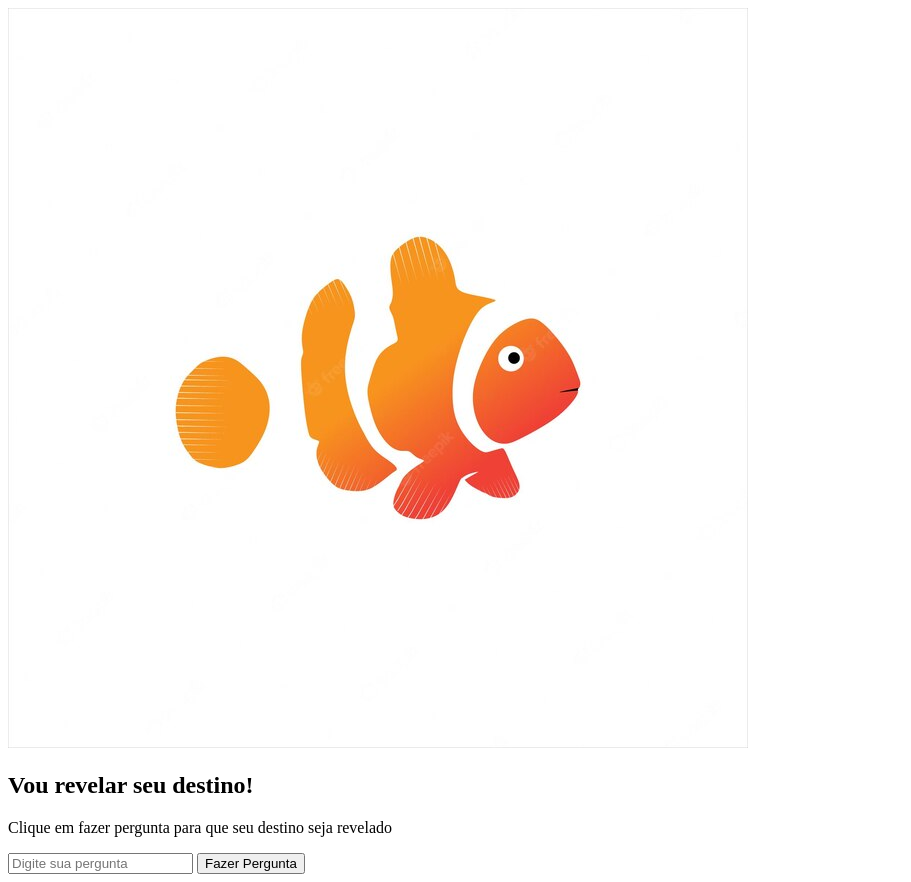
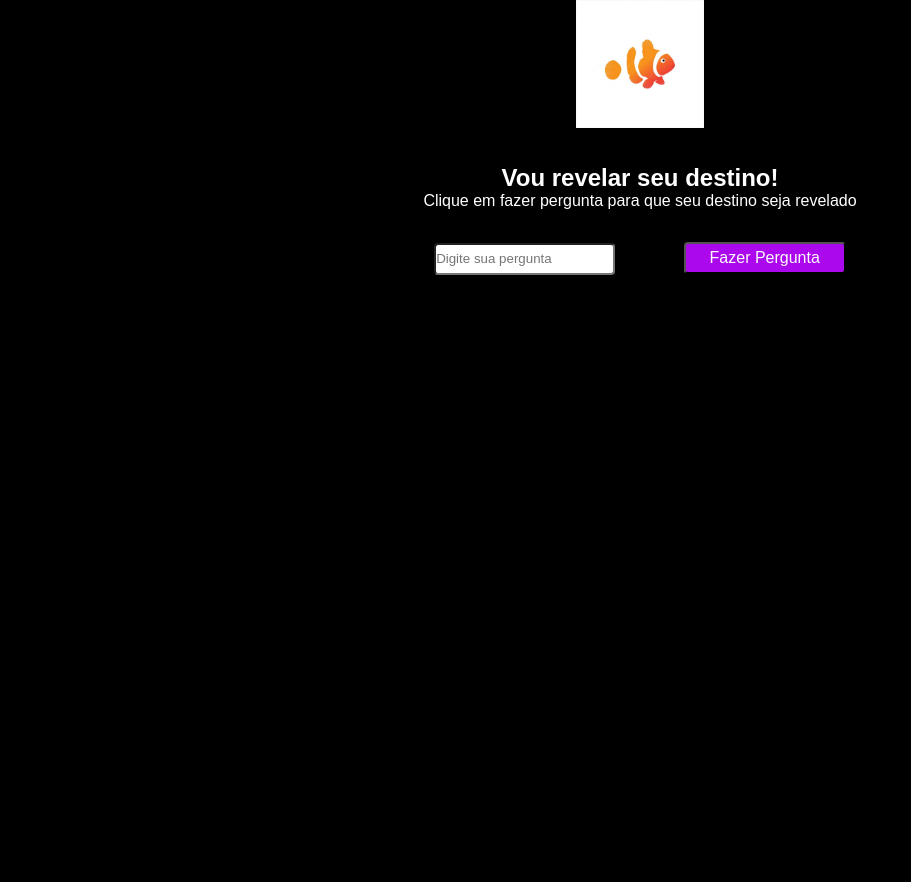
Before and after one commit to DFishCoder/Maratona-Explore-RocketSeat, a plain HTML site: page index.html in a window 1280 px wide. Shown: the whole page, without its empty margins (0-911 px from the left). After the commit the page ends 800 px from the top, so only its background shows below. Drawn offline with Linux system fonts and the light colour scheme.

Commit message:
Add some style.css at 08.06.2022

```diff
--- a/index.html
+++ b/index.html
@@ -18,17 +18,17 @@
     <header></header>
 
     <main>
-      <section class="app">
+      <section id="app">
         <div class="image">
           <img src="/assets/images/fish.jpg" alt="Peixe palhaço laranja" />
         </div>
 
-        <div class="text">
+        <div id="text">
           <h1>Vou revelar seu destino!</h1>
           <p>Clique em fazer pergunta para que seu destino seja revelado</p>
         </div>
 
-        <div class="input">
+        <div id="input">
           <input type="text" placeholder="Digite sua pergunta" />
           <button>Fazer Pergunta</button>
         </div>
--- a/style.css
+++ b/style.css
@@ -0,0 +1,92 @@
+/***** RESET ********************************/
+
+* {
+  margin: 0;
+  padding: 0;
+  box-sizing: border-box;
+}
+
+ul {
+  list-style: none;  /* pra tirar os "Pontinhos" padrao que a lista tem. "bullet points"  */
+}
+
+a {
+  text-decoration: none;
+}
+
+img {
+  width: 100%;
+  height: auto;
+}
+
+/***** VARIABLES ********************************/
+
+:root {
+  --header-height: 4.5rem;
+
+  /* colors */
+  --hue: 100;
+  /* HSL color mode */
+  --base-color: rgb(172, 8, 237);
+  --base-color-second: hsl(var(--hue) 65% 88%);
+  --base-color-alt: rgb(16, 27, 173);
+  --title-color: hsl(var(--hue) 41% 10%);
+  --text-color: rgb(255, 255, 255);
+  --text-color-light: hsl(0 0% 98%);
+  --body-color: rgb(0, 0, 0);
+
+  /* fonts */
+  --title-font-size: 1.875rem;
+  --subtitle-font-size: 1rem;
+
+  --title-font: 'Poppins', sans-serif;
+  --body-font: 'DM Sans', sans-serif;
+}
+
+/************** BASE **************************/
+
+html {
+  scroll-behavior: smooth;  /* Rolagem suave da pagina  */
+}
+
+body {
+  font: 400 1rem var(--body-font);
+  color: var(--text-color);
+  background: var(--body-color);
+  -webkit-font-smoothing: antialiased;
+}
+
+section {
+  display: grid;
+  gap: 2rem;
+  text-align: center;
+}
+
+section #input input {
+  margin-right: 4rem;
+}
+
+img {
+  max-width: 8rem;
+}
+
+input {
+  height: 2rem;
+  border-radius: 0.25rem;
+}
+
+button {
+  background-color: var(--base-color);
+  color: var(--text-color-light);
+  height: 2rem;
+  display: inline-flex;
+  align-items: center;
+  padding: 0 1.5rem;
+  border-radius: 0.25rem;
+  font: 500 1rem var(--body-font);
+  transition: background 0.3s;     /* quando bota o mouse em cima  */
+}
+
+button:hover {  /* Para quando o mouse passar em cima  */
+  background: var(--base-color-alt);
+}
```
